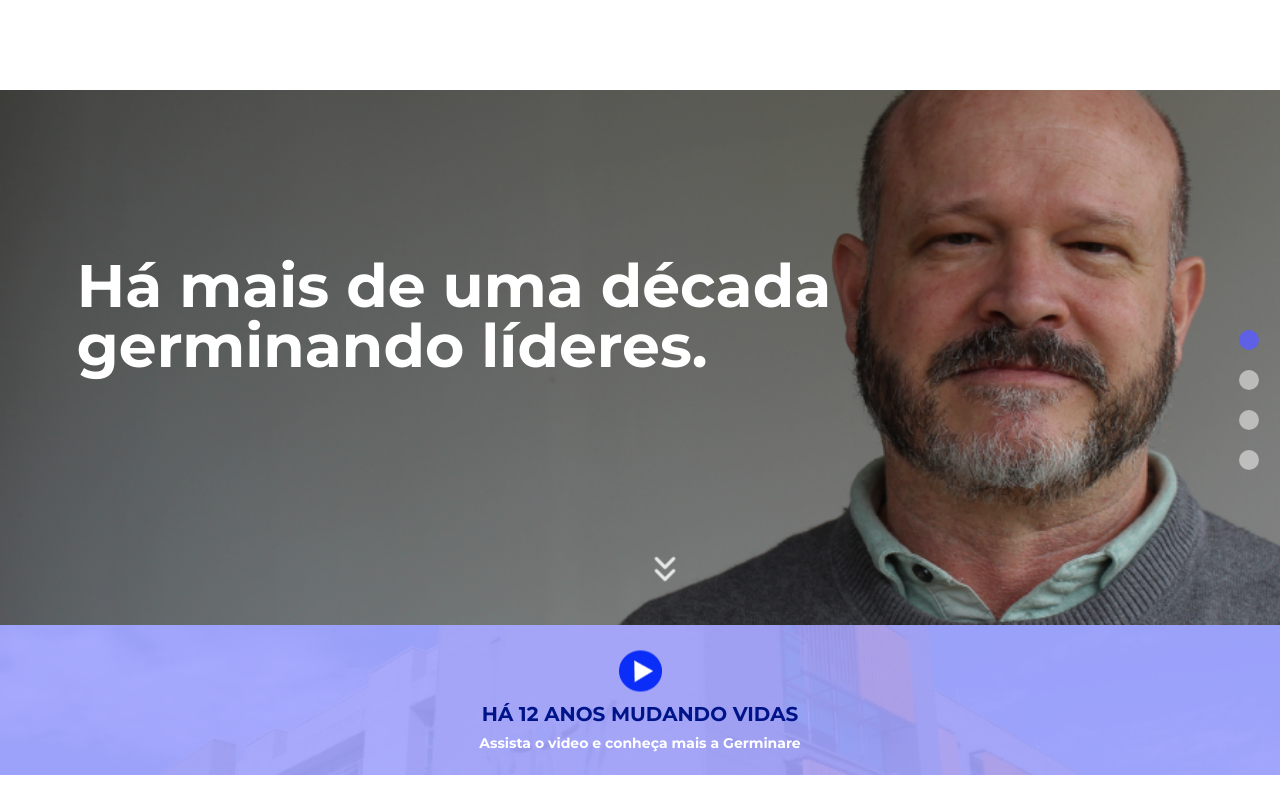
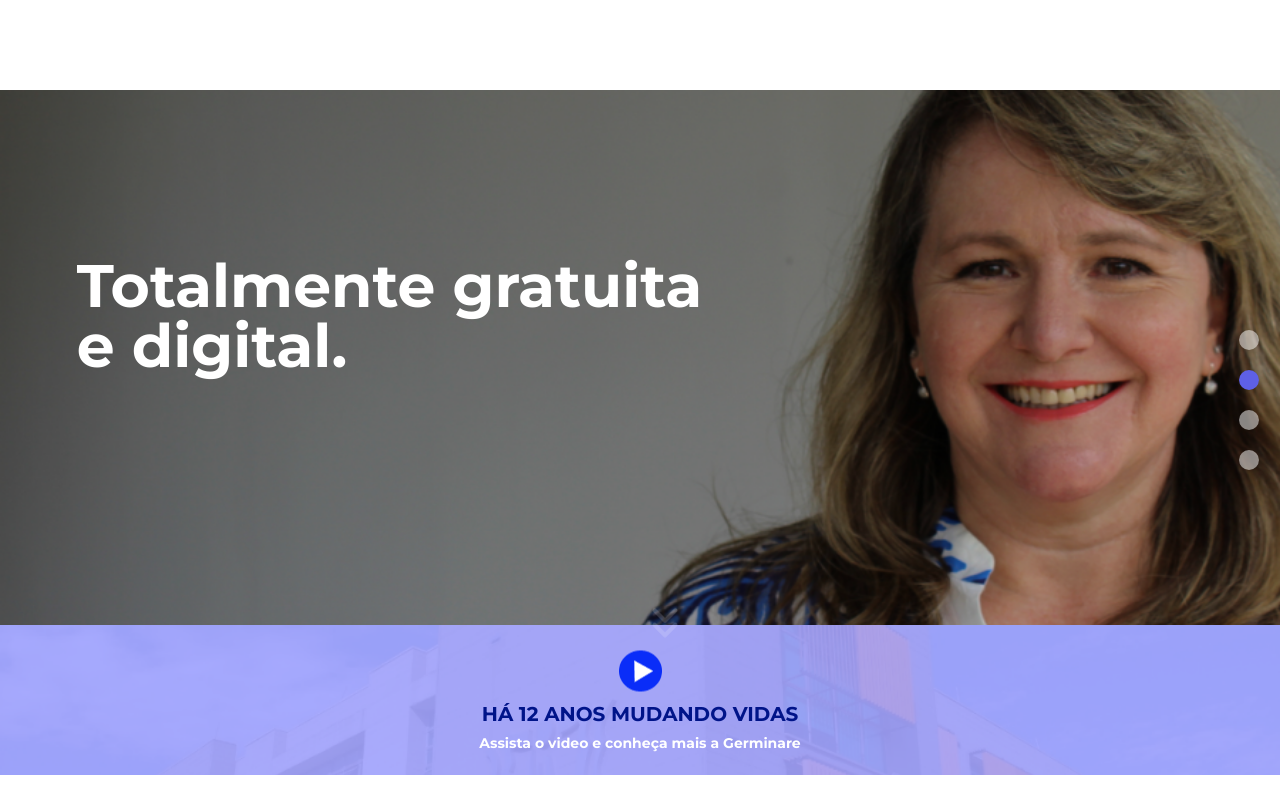
Before and after one commit to lsjesus/escola-germinare2021, a React (Create React App) app in the folder main/: page / in a window 1280 px wide. Shown: the top 800 px of the page. Built offline with nearby package versions, Linux system fonts and the light colour scheme.

Commit message:
reduzindo intervalo do carrossel

```diff
--- a/main/src/pages/home/components/CarouselHome/CarouselHome.jsx
+++ b/main/src/pages/home/components/CarouselHome/CarouselHome.jsx
@@ -28,7 +28,7 @@
     return(
         <>
             <Carousel className='carouselzin'>
-                <CarouselItem interval={8000}>
+                <CarouselItem interval={5000}>
                     <img src={Giroto} className='carrossel-img'></img>
                     <h1 className='carousel-txt giroto'>Há mais de uma década germinando líderes.</h1>
                     <a href='' onClick={(event)=>{
@@ -39,7 +39,7 @@
                     </a>
 
                 </CarouselItem>
-                <CarouselItem  interval={8000}>
+                <CarouselItem  interval={5000}>
                     <picture>
                         <source media="(max-width: 605px)" srcset={Cleutonpq} />
                         <img src={Cleuton}  className='carrossel-img katia'></img>
@@ -52,7 +52,7 @@
                         <FiChevronsDown className='chevrons'/>
                     </a>
                 </CarouselItem >
-                <CarouselItem interval={8000}>
+                <CarouselItem interval={5000}>
                     <img src={Admissao}  className='carrossel-img admissao-img'></img>
                     <h1 className='carousel-txt admissao'>Processo de Admissão 2021/2022</h1>
                     <Link to='/admission' onClick={()=>{if (document.readyState === 'complete') {window.scroll(0, 0)}}}><button className='carousel-btn'>Inscreva-se</button></Link>
@@ -63,7 +63,7 @@
                         <FiChevronsDown className='chevrons'/>
                     </a>
                 </CarouselItem >
-                <CarouselItem  interval={8000}>
+                <CarouselItem  interval={5000}>
                     <img src={Universidade} className='carrossel-img'></img>
                     <h1 className='carousel-txt universidade'>Venha se graduar em nossa Faculdade.</h1>
                     <button className='carousel-btn'>Saiba Mais</button>
```
